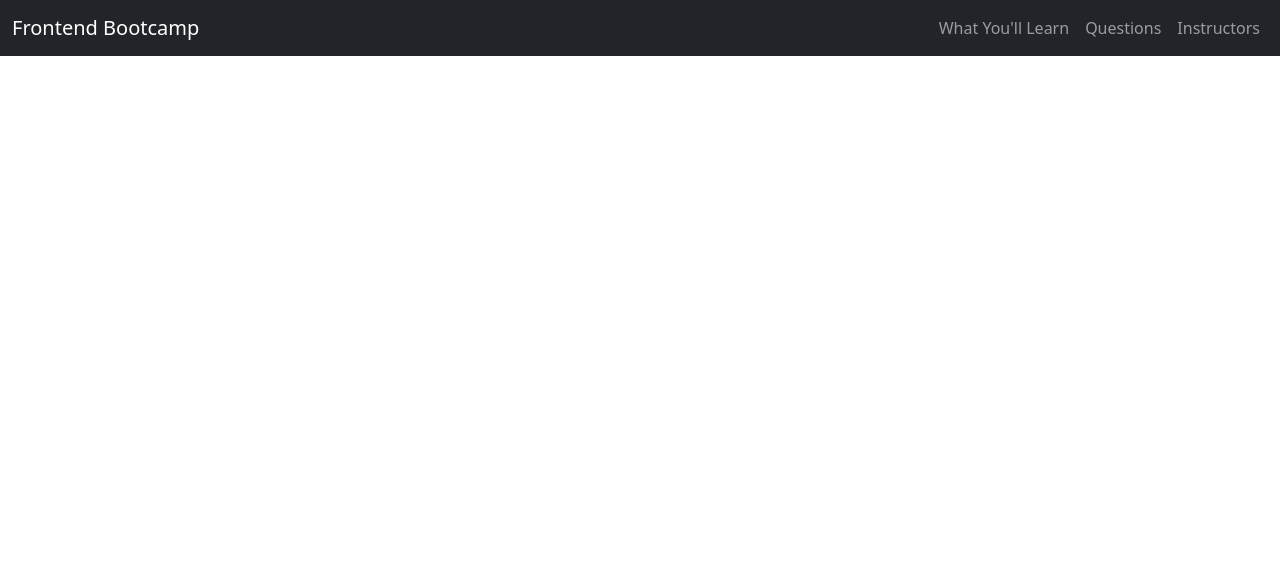
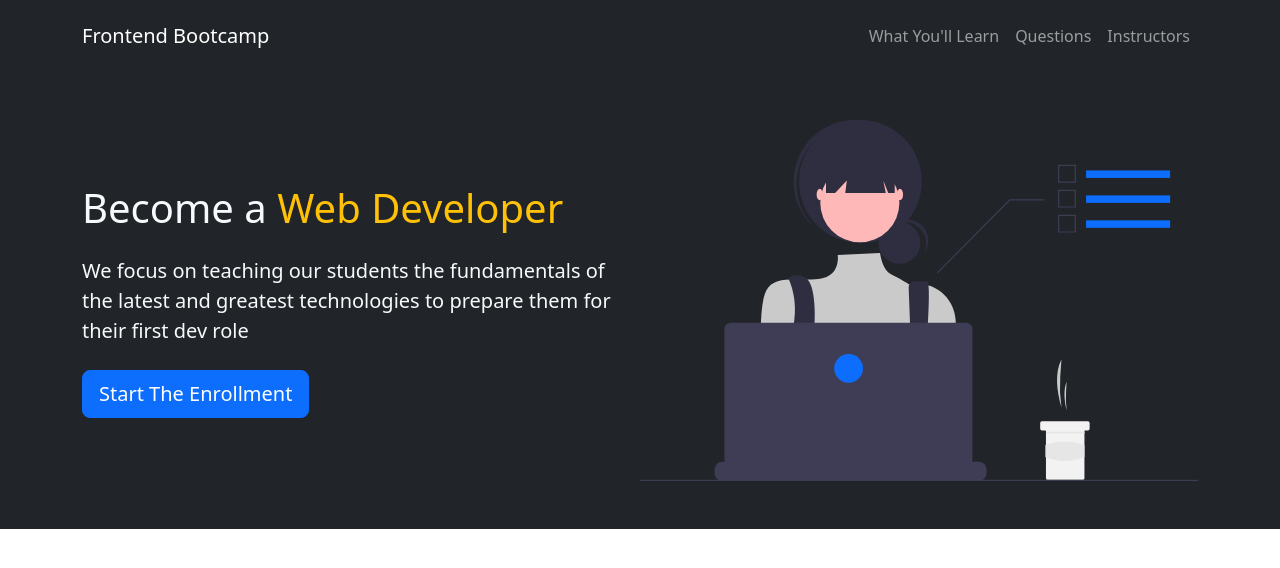
Before and after one commit to AndrewNguyen-05/bootstrap-bootcamp, a plain HTML site: page index.html in a window 1280 px wide. Drawn offline with nearby package versions, Linux system fonts and the light colour scheme.

Commit message:
Add showcase

```diff
--- a/index.html
+++ b/index.html
@@ -14,8 +14,8 @@
   </head>
   <body>
     <!-- Navbar -->
-    <nav class="navbar navbar-expand-lg bg-dark navbar-dark">
-      <div class="container-fluid">
+    <nav class="navbar navbar-expand-lg bg-dark navbar-dark py-3">
+      <div class="container">
         <a href="#" class="navbar-brand">Frontend Bootcamp</a>
         <button
           class="navbar-toggler"
@@ -43,6 +43,26 @@
     </nav>
 
     <!-- Showcase -->
+    <section class="bg-dark text-light p-5 text-center text-sm-start">
+      <div class="container">
+        <div class="d-flex align-items-center justify-content-between">
+          <div>
+            <h1>Become a <span class="text-warning">Web Developer</span></h1>
+            <p class="lead my-4">
+              We focus on teaching our students the fundamentals of the latest
+              and greatest technologies to prepare them for their first dev role
+            </p>
+            <button class="btn btn-primary btn-lg">Start The Enrollment</button>
+          </div>
+          <img
+            class="img-fluid w-50 d-none d-sm-block"
+            src="img/showcase.svg"
+          />
+        </div>
+      </div>
+    </section>
+
+    <!-- Newsletter -->
 
     <script
       src="https://cdn.jsdelivr.net/npm/bootstrap@5.3.3/dist/js/bootstrap.bundle.min.js"
```
